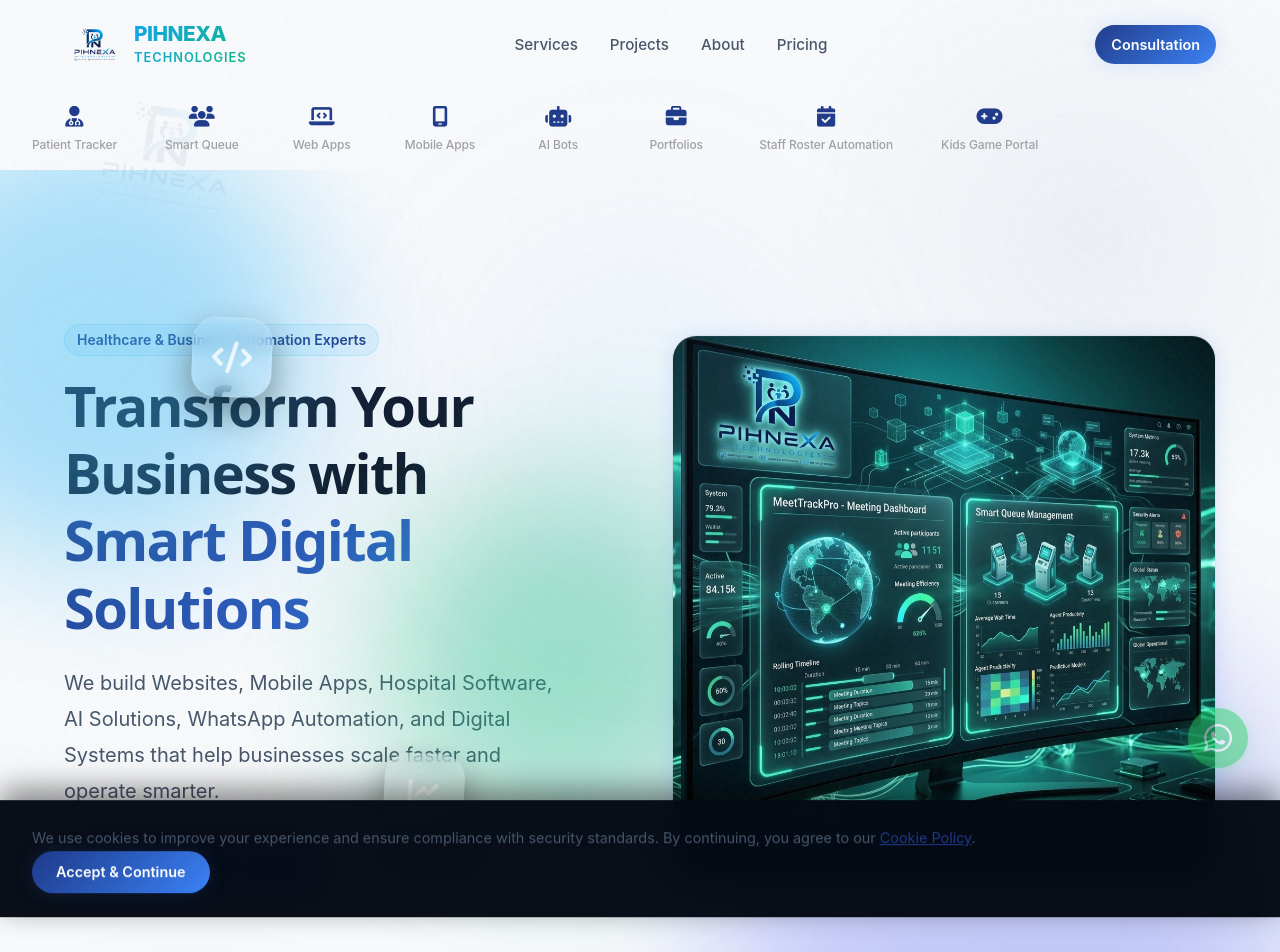
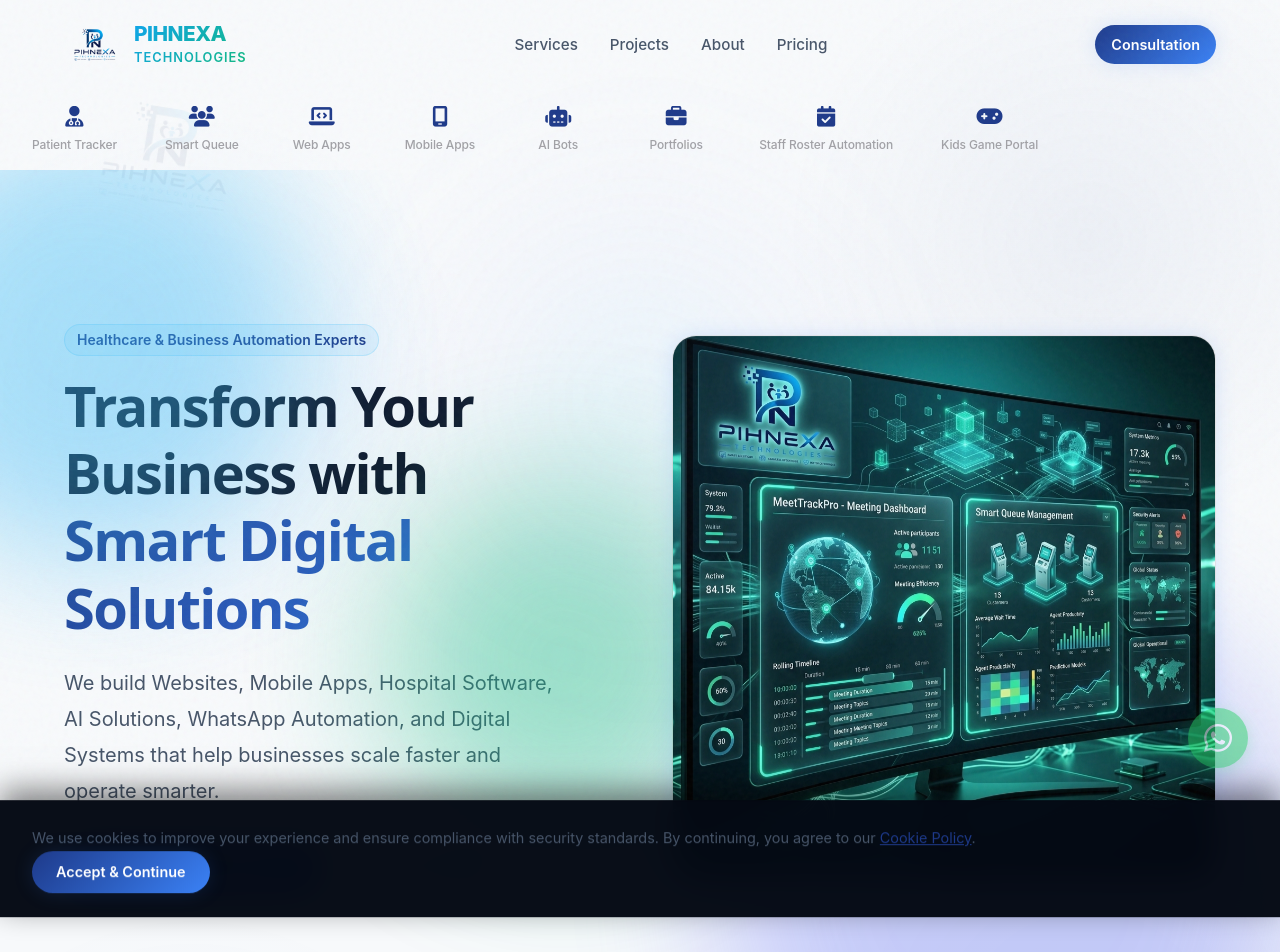
Before and after one commit to Anku9991/Ankush.AI, a Next.js app: page / in a window 1280 px wide. Shown: the top 952 px of the page. Built offline with nearby package versions, Linux system fonts and the light colour scheme.

Commit message:
Remove legacy ag-card floating icons from hero anti-gravity container

```diff
--- a/src/app/page.tsx
+++ b/src/app/page.tsx
@@ -65,9 +65,6 @@ export default function Home() {
             <div className="ag-orb ag-orb-1"></div>
             <div className="ag-orb ag-orb-2"></div>
             <div className="ag-orb ag-orb-3"></div>
-            <div className="ag-card-wrapper ag-card-1"><div className="ag-card"><i className="fa-solid fa-code"></i></div></div>
-            <div className="ag-card-wrapper ag-card-2"><div className="ag-card"><i className="fa-solid fa-microchip"></i></div></div>
-            <div className="ag-card-wrapper ag-card-3"><div className="ag-card"><i className="fa-solid fa-chart-line"></i></div></div>
         </div>
         <div className="container hero-grid">
             <div className="hero-content">
```
